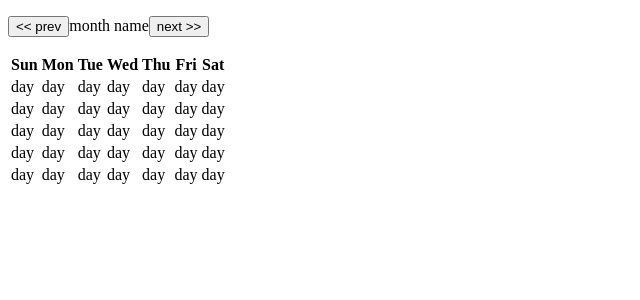
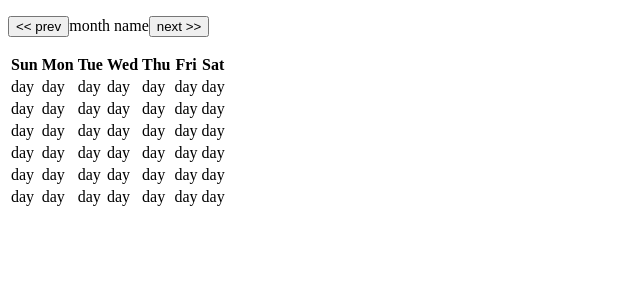
Before and after one commit to macdaddyaz/desk-calendar, an Angular app: page /1/1 in a window 1280 px wide. Shown: the top 300 px of the page, without its empty margins (0-640 px from the left). Built offline with nearby package versions, Linux system fonts and the light colour scheme.

Commit message:
Added a 6th row to the calendar month display

```diff
--- a/src/app/month/month.component.html
+++ b/src/app/month/month.component.html
@@ -123,4 +123,27 @@
       <app-day>day</app-day>
     </td>
   </tr>
+  <tr>
+    <td>
+      <app-day>day</app-day>
+    </td>
+    <td>
+      <app-day>day</app-day>
+    </td>
+    <td>
+      <app-day>day</app-day>
+    </td>
+    <td>
+      <app-day>day</app-day>
+    </td>
+    <td>
+      <app-day>day</app-day>
+    </td>
+    <td>
+      <app-day>day</app-day>
+    </td>
+    <td>
+      <app-day>day</app-day>
+    </td>
+  </tr>
 </table>
```
